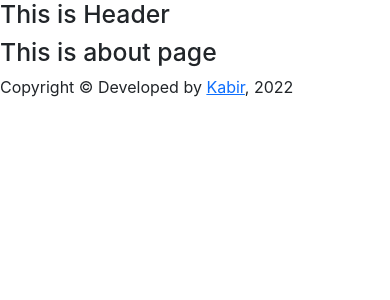
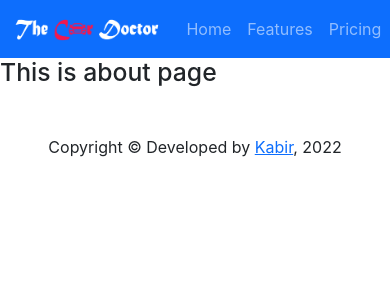
Before and after one commit to rezaun/genius-car-services, a React (Create React App) app: page /about in a window 390 px wide. Shown: the top 300 px of the page. Built offline with nearby package versions, Linux system fonts and the light colour scheme.

Commit message:
responsive done

```diff
--- a/src/Pages/Home/Expert/Expert.js
+++ b/src/Pages/Home/Expert/Expert.js
@@ -4,12 +4,12 @@ const Expert = ({ expert }) => {
     const { name, img } = expert;
     return (
         <div className='col-lg-4 gx-5 g-5 col-md-6 col-sm-12'>
-            <div class="card" style={{ width: "18rem;" }}>
+            <div className='card' style={{ width: "18rem;" }}>
                 <img src={img} class="card-img-top" alt="" />
-                <div class="card-body">
-                    <h5 class="card-title">{name}</h5>
-                    <p class="card-text">Some quick example text to build on the card title and make up the bulk of the card's content.</p>
-                    <a href="#" class="btn btn-primary">Go somewhere</a>
+                <div className="card-body">
+                    <h5 className="card-title">{name}</h5>
+                    <p className="card-text">Some quick example text to build on the card title and make up the bulk of the card's content.</p>
+                    <a href="#" className="btn btn-primary">Go somewhere</a>
                 </div>
             </div>
         </div>
--- a/src/Pages/Home/Experts/Experts.js
+++ b/src/Pages/Home/Experts/Experts.js
@@ -10,15 +10,15 @@ import Expert from '../Expert/Expert';
 const Experts = () => {
     const experts =[
         { id:1, name:'Will Smith', img:expert1},
-        { id:1, name:'cHRIS rOCK', img:expert2},
-        { id:1, name:'Dwayne Rock', img:expert3},
-        { id:1, name:'Messi Vai', img:expert4},
-        { id:1, name:'Ronaldo Bro', img:expert5},
-        { id:1, name:'Stachy Jhonson', img:expert6},
+        { id:2, name:'Chris Rock', img:expert2},
+        { id:3, name:'Dwayne Rock', img:expert3},
+        { id:4, name:'Messi Vai', img:expert4},
+        { id:5, name:'Ronaldo Bro', img:expert5},
+        { id:6, name:'Stachy Jhonson', img:expert6},
     ]
     return (
         <div className='container'>
-           <h2 className='text-primary text-center'>Our Experts</h2>
+           <h2 className='text-primary text-center mt-5'>Our Experts</h2>
             <div className="row">
                 {
                     experts.map(expert => <Expert
--- a/src/Pages/Home/Service/Service.js
+++ b/src/Pages/Home/Service/Service.js
@@ -5,11 +5,11 @@ const Service = ({service}) => {
     const {name, img, description, price} =service;
     return (
         <div className='serviceContainer'>
-            <img src={img} alt={name} />
+            <img className='w-100' src={img} alt={name} />
             <h3>{name}</h3>
             <h5>Price: ${price}</h5>
             <p>{description}</p>
-            <button>Hire us</button>
+            <button className='btn btn-primary'>Hire us</button>
         </div>
     );
 };
--- a/src/Pages/Home/Services/Services.css
+++ b/src/Pages/Home/Services/Services.css
@@ -1,7 +1,3 @@
-.services-wrapper h2{
-    text-align: center;
-    color: blue;
-}
 .services-container{
     display: grid;
     grid-template-columns: repeat(3, 1fr);
--- a/src/Pages/Home/Services/Services.js
+++ b/src/Pages/Home/Services/Services.js
@@ -7,14 +7,15 @@ const Services = () => {
     const [services, setServices] = useState([]);
 
 
-    useEffect( () =>{
+    useEffect(() => {
         fetch('services.json')
-        .then(res=> res.json())
-        .then(data=>setServices(data));
+            .then(res => res.json())
+            .then(data => setServices(data));
     })
     return (
-        <div className='services-wrapper'>
-            <h2>Our Services</h2>
+        <div className='services-wrapper mt-5 container'>
+            <div className='row'>
+                <h2 className='text-center text-primary'>Our Services</h2>
                 <div className="services-container">
                     {
                         services.map(service => <Service
@@ -24,6 +25,7 @@ const Services = () => {
                     }
                 </div>
             </div>
+        </div>
     );
 };
 
--- a/src/Pages/Shared/Footer/Footer.js
+++ b/src/Pages/Shared/Footer/Footer.js
@@ -2,7 +2,7 @@ import React from 'react';
 
 const Footer = () => {
     return (
-        <footer>
+        <footer className='text-center mt-5'>
             <p>Copyright &copy; Developed by <a href="https://rezaun.netlify.app/" >Kabir</a>, {new Date().getFullYear()}</p>
         </footer>
     );
--- a/src/Pages/Shared/Header/Header.js
+++ b/src/Pages/Shared/Header/Header.js
@@ -1,10 +1,23 @@
 import React from 'react';
+import { Container, Nav, Navbar } from 'react-bootstrap';
+import logo from '../../../images/logo.png';
 
 const Header = () => {
     return (
-        <header>
-            <h2>This is Header</h2>
-        </header>
+        <>
+            <Navbar bg="primary" variant="dark">
+                <Container>
+                    <Navbar.Brand href="#home">
+                        <img src={logo} height="30px" alt="" />
+                    </Navbar.Brand>
+                    <Nav className="me-auto">
+                        <Nav.Link href="#home">Home</Nav.Link>
+                        <Nav.Link href="#features">Features</Nav.Link>
+                        <Nav.Link href="#pricing">Pricing</Nav.Link>
+                    </Nav>
+                </Container>
+            </Navbar>
+        </>
     );
 };
 
```
Lines whose indentation alone changed are shown as unchanged.
